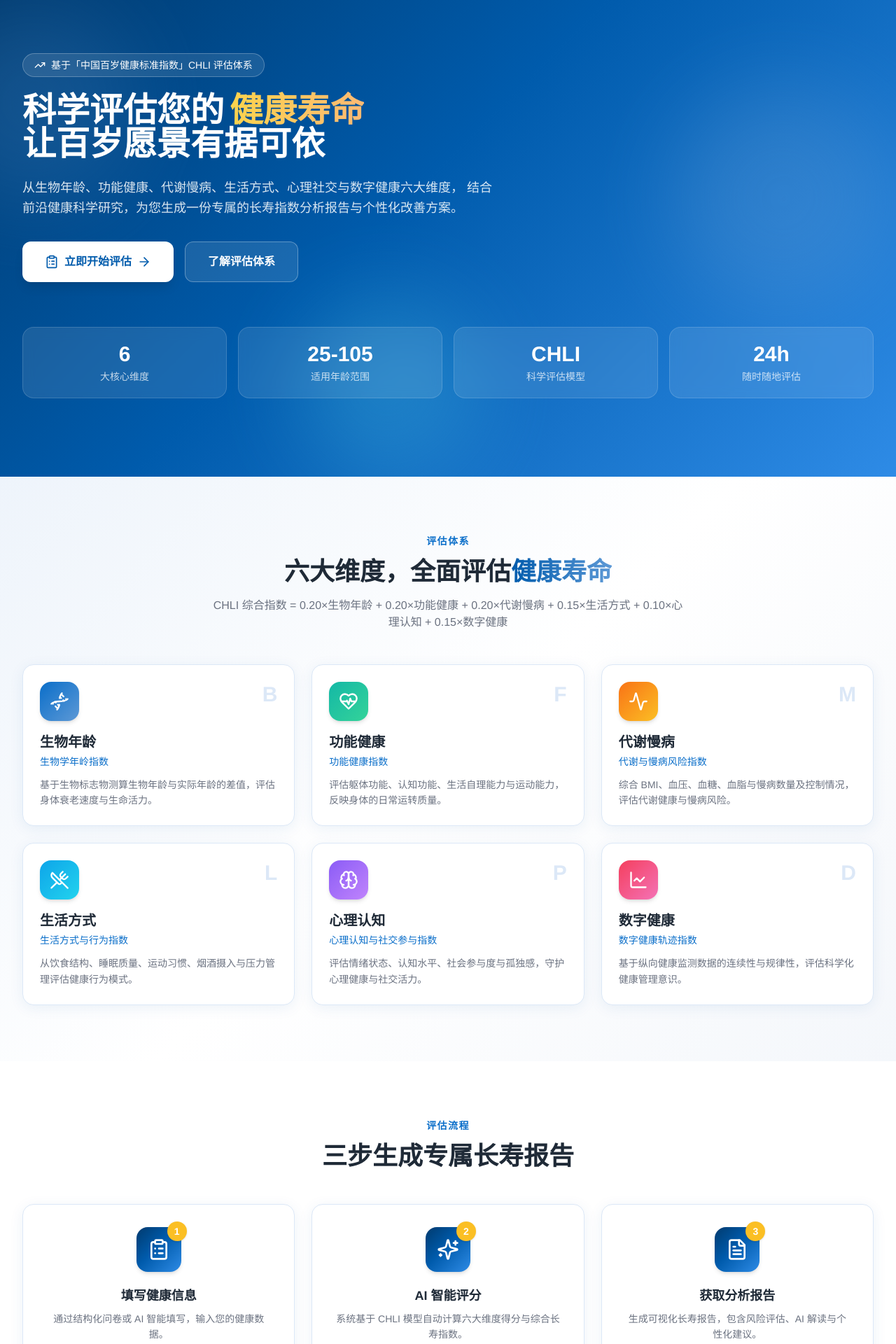
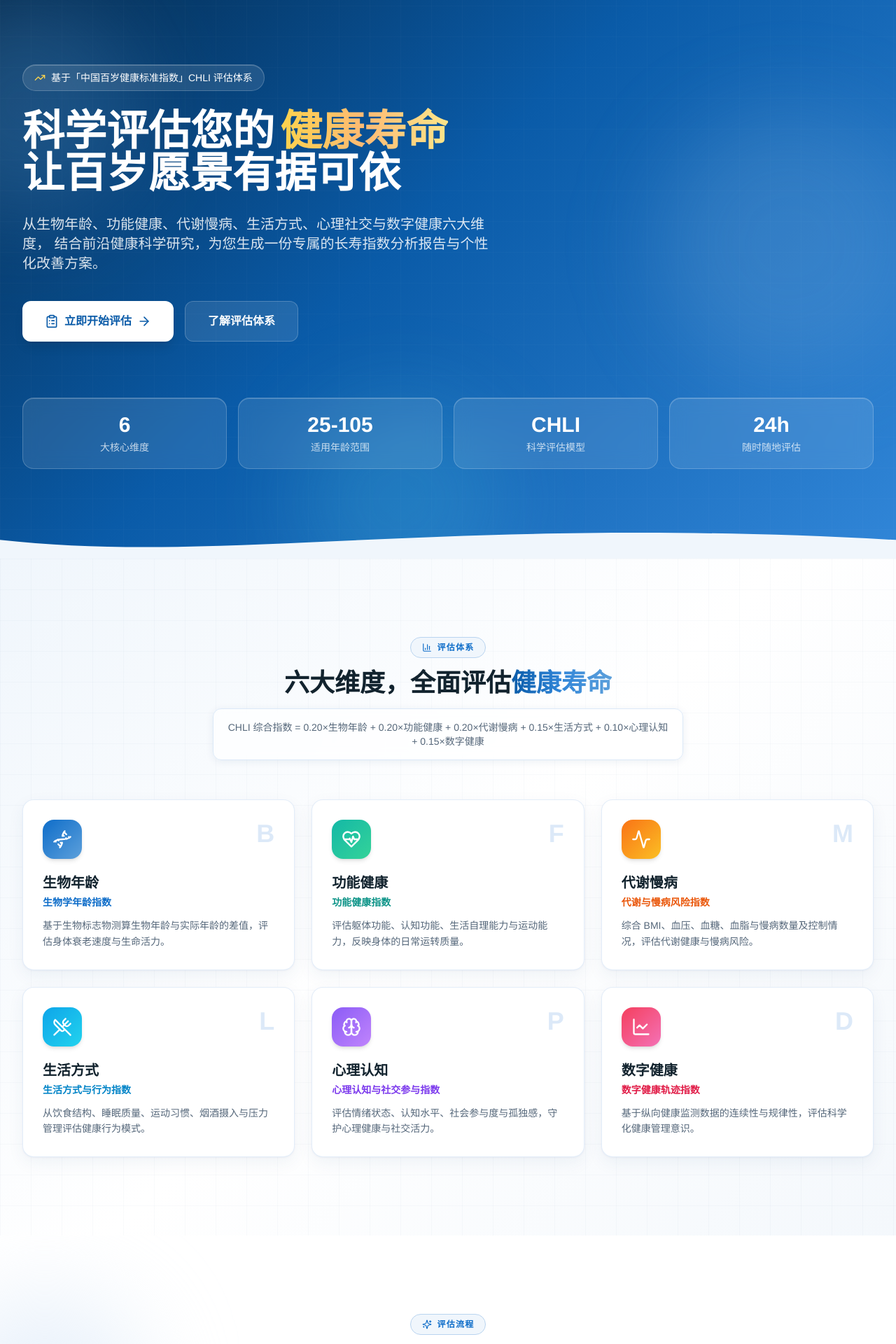
Before and after one commit to Greatkai/chi-longevity, a Next.js app: page / in a window 1280 px wide. Shown: the part 100-2020 px from the top of the page at 70% size. Built offline with nearby package versions, Linux system fonts and the light colour scheme; no server answers.

Commit message:
style: 全面优化界面视觉，升级设计系统与首页/问卷/报告/管理后台

```diff
--- a/app/globals.css
+++ b/app/globals.css
@@ -3,8 +3,8 @@
 @tailwind utilities;
 
 :root {
-  --brand: #005bac;
-  --brand-light: #2e8be6;
+  --brand: #0A5BA8;
+  --brand-light: #3186D8;
 }
 
 html {
@@ -14,22 +14,29 @@ html {
 body {
   @apply bg-white text-ink-900 antialiased;
   font-family: "PingFang SC", "Noto Sans SC", "Helvetica Neue", "Microsoft YaHei", sans-serif;
+  font-feature-settings: "cv02", "cv03", "cv04";
 }
 
 /* 自定义滚动条 */
 ::-webkit-scrollbar {
-  width: 8px;
-  height: 8px;
+  width: 9px;
+  height: 9px;
 }
 ::-webkit-scrollbar-track {
-  background: #f4f7fb;
+  background: #f1f5fa;
 }
 ::-webkit-scrollbar-thumb {
-  background: #b9d1ee;
-  border-radius: 4px;
+  background: #c3d5ec;
+  border-radius: 5px;
 }
 ::-webkit-scrollbar-thumb:hover {
-  background: #8fb7e3;
+  background: #9ab9dd;
+}
+
+/* 选中文字颜色 */
+::selection {
+  background: rgba(49, 134, 216, 0.25);
+  color: #0A5BA8;
 }
 
 /* 通用工具类 */
@@ -37,27 +44,80 @@ body {
   @apply mx-auto w-full max-w-7xl px-4 sm:px-6 lg:px-8;
 }
 
+/* 卡片 */
 .card {
-  @apply rounded-2xl border border-brand-100 bg-white shadow-card transition-all duration-300;
+  @apply rounded-2xl border border-brand-100/80 bg-white shadow-card transition-all duration-300;
 }
 
 .card-hover {
   @apply hover:-translate-y-1 hover:shadow-card-hover;
 }
 
+/* 顶部渐变描边卡片（精致感） */
+.card-accent {
+  position: relative;
+  overflow: hidden;
+}
+.card-accent::before {
+  content: "";
+  position: absolute;
+  top: 0;
+  left: 0;
+  right: 0;
+  height: 3px;
+  background: linear-gradient(90deg, #0A5BA8, #3186D8, #5DA0DB);
+  opacity: 0;
+  transition: opacity 0.3s ease;
+}
+.card-accent:hover::before {
+  opacity: 1;
+}
+
 .text-gradient {
-  @apply bg-gradient-to-r from-brand-700 to-brand-400 bg-clip-text text-transparent;
+  @apply bg-gradient-to-r from-brand-700 via-brand-500 to-brand-400 bg-clip-text text-transparent;
 }
 
 /* 输入框 */
 .input-base {
-  @apply w-full rounded-xl border border-brand-100 bg-white px-4 py-3 text-ink-900 shadow-sm outline-none transition-all duration-200 focus:border-brand-500 focus:ring-2 focus:ring-brand-200;
+  @apply w-full rounded-xl border border-brand-100 bg-white px-4 py-3 text-ink-900 shadow-sm outline-none transition-all duration-200 placeholder:text-ink-400 focus:border-brand-500 focus:ring-2 focus:ring-brand-200;
 }
 
+/* 主按钮 */
 .btn-primary {
   @apply inline-flex items-center justify-center gap-2 rounded-xl bg-brand-gradient px-6 py-3 font-semibold text-white shadow-md transition-all duration-300 hover:shadow-glow hover:opacity-95 active:scale-95;
 }
 
 .btn-secondary {
-  @apply inline-flex items-center justify-center gap-2 rounded-xl border border-brand-300 bg-white px-6 py-3 font-semibold text-brand-700 transition-all duration-300 hover:bg-brand-50 active:scale-95;
+  @apply inline-flex items-center justify-center gap-2 rounded-xl border border-brand-200 bg-white px-6 py-3 font-semibold text-brand-700 transition-all duration-300 hover:border-brand-300 hover:bg-brand-50 active:scale-95;
 }
+
+/* 玻璃拟态 */
+.glass {
+  @apply border border-white/20 bg-white/10 backdrop-blur-md;
+}
+
+/* 网格纹理背景 */
+.bg-grid {
+  background-image:
+    linear-gradient(rgba(255, 255, 255, 0.05) 1px, transparent 1px),
+    linear-gradient(90deg, rgba(255, 255, 255, 0.05) 1px, transparent 1px);
+  background-size: 44px 44px;
+}
+
+/* 浅色网格纹理（白底区块用） */
+.bg-grid-light {
+  background-image:
+    linear-gradient(rgba(6, 61, 112, 0.04) 1px, transparent 1px),
+    linear-gradient(90deg, rgba(6, 61, 112, 0.04) 1px, transparent 1px);
+  background-size: 44px 44px;
+}
+
+/* 区块角标 */
+.section-tag {
+  @apply inline-flex items-center gap-2 rounded-full border border-brand-200 bg-brand-50 px-4 py-1.5 text-xs font-semibold uppercase tracking-widest text-brand-600;
+}
+
+/* 光晕装饰 */
+.glow-ring {
+  @apply absolute rounded-full blur-3xl;
+}
--- a/app/page.tsx
+++ b/app/page.tsx
@@ -12,6 +12,8 @@ import {
   ClipboardList,
   FileText,
   TrendingUp,
+  CheckCircle2,
+  BarChart3,
 } from "lucide-react";
 
 const dimensions = [
@@ -19,9 +21,11 @@ const dimensions = [
     icon: Dna,
     key: "B",
     title: "生物年龄",
-    name: "生物学年岭指数",
+    name: "生物学年龄指数",
     desc: "基于生物标志物测算生物年龄与实际年龄的差值，评估身体衰老速度与生命活力。",
     color: "from-brand-600 to-brand-400",
+    bg: "bg-brand-50",
+    iconColor: "text-brand-600",
   },
   {
     icon: HeartPulse,
@@ -30,6 +34,8 @@ const dimensions = [
     name: "功能健康指数",
     desc: "评估躯体功能、认知功能、生活自理能力与运动能力，反映身体的日常运转质量。",
     color: "from-teal-500 to-emerald-400",
+    bg: "bg-teal-50",
+    iconColor: "text-teal-600",
   },
   {
     icon: Activity,
@@ -38,6 +44,8 @@ const dimensions = [
     name: "代谢与慢病风险指数",
     desc: "综合 BMI、血压、血糖、血脂与慢病数量及控制情况，评估代谢健康与慢病风险。",
     color: "from-orange-500 to-amber-400",
+    bg: "bg-orange-50",
+    iconColor: "text-orange-600",
   },
   {
     icon: UtensilsCrossed,
@@ -46,6 +54,8 @@ const dimensions = [
     name: "生活方式与行为指数",
     desc: "从饮食结构、睡眠质量、运动习惯、烟酒摄入与压力管理评估健康行为模式。",
     color: "from-sky-500 to-cyan-400",
+    bg: "bg-sky-50",
+    iconColor: "text-sky-600",
   },
   {
     icon: Brain,
@@ -54,6 +64,8 @@ const dimensions = [
     name: "心理认知与社交参与指数",
     desc: "评估情绪状态、认知水平、社会参与度与孤独感，守护心理健康与社交活力。",
     color: "from-violet-500 to-purple-400",
+    bg: "bg-violet-50",
+    iconColor: "text-violet-600",
   },
   {
     icon: LineChart,
@@ -62,6 +74,8 @@ const dimensions = [
     name: "数字健康轨迹指数",
     desc: "基于纵向健康监测数据的连续性与规律性，评估科学化健康管理意识。",
     color: "from-rose-500 to-pink-400",
+    bg: "bg-rose-50",
+    iconColor: "text-rose-600",
   },
 ];
 
@@ -83,64 +97,72 @@ const steps = [
   },
 ];
 
+const stats = [
+  { num: "6", label: "大核心维度" },
+  { num: "25-105", label: "适用年龄范围" },
+  { num: "CHLI", label: "科学评估模型" },
+  { num: "24h", label: "随时随地评估" },
+];
+
 export default function HomePage() {
   return (
     <div className="pt-16">
-      {/* 首屏 Banner */}
+      {/* ===================== 首屏 Banner ===================== */}
       <section className="relative overflow-hidden bg-brand-gradient">
-        <div className="pointer-events-none absolute inset-0 opacity-20">
-          <div className="absolute -left-24 top-10 h-72 w-72 rounded-full bg-brand-400 blur-3xl" />
-          <div className="absolute right-0 top-40 h-80 w-80 rounded-full bg-brand-300 blur-3xl" />
-          <div className="absolute bottom-0 left-1/3 h-64 w-64 rounded-full bg-cyan-300 blur-3xl" />
+        {/* 网格纹理 */}
+        <div className="bg-grid pointer-events-none absolute inset-0 opacity-40" />
+        {/* 光晕装饰 */}
+        <div className="pointer-events-none absolute inset-0">
+          <div className="glow-ring -left-32 top-10 h-80 w-80 bg-brand-400/25 animate-float-slow" />
+          <div className="glow-ring right-[-40px] top-48 h-96 w-96 bg-brand-300/20 animate-float" />
+          <div className="glow-ring bottom-[-60px] left-1/3 h-72 w-72 bg-cyan-300/15" />
         </div>
+        {/* 顶部细微高光线 */}
+        <div className="absolute inset-x-0 top-0 h-px bg-gradient-to-r from-transparent via-white/40 to-transparent" />
 
-        <div className="container-page relative py-20 md:py-28">
+        <div className="container-page relative py-24 md:py-32">
           <div className="max-w-3xl animate-fade-up">
-            <div className="inline-flex items-center gap-2 rounded-full border border-white/25 bg-white/10 px-4 py-1.5 text-sm font-medium text-white backdrop-blur">
-              <TrendingUp className="h-4 w-4" />
+            <div className="glass inline-flex items-center gap-2 rounded-full px-4 py-2 text-sm font-medium text-white shadow-inner-glow">
+              <TrendingUp className="h-4 w-4 text-amber-300" />
               基于「中国百岁健康标准指数」CHLI 评估体系
             </div>
-            <h1 className="mt-6 text-4xl font-bold leading-tight text-white md:text-5xl">
+            <h1 className="mt-7 text-4xl font-bold leading-[1.15] text-white md:text-6xl">
               科学评估您的
-              <span className="mx-2 bg-gradient-to-r from-amber-300 to-orange-300 bg-clip-text text-transparent">
+              <span className="mx-2 bg-gradient-to-r from-amber-300 via-orange-300 to-amber-200 bg-clip-text text-transparent">
                 健康寿命
               </span>
               <br />
               让百岁愿景有据可依
             </h1>
-            <p className="mt-6 max-w-2xl text-lg leading-relaxed text-white/85">
+            <p className="mt-7 max-w-2xl text-lg leading-relaxed text-white/85 md:text-xl">
               从生物年龄、功能健康、代谢慢病、生活方式、心理社交与数字健康六大维度，
               结合前沿健康科学研究，为您生成一份专属的长寿指数分析报告与个性化改善方案。
             </p>
-            <div className="mt-8 flex flex-col gap-4 sm:flex-row">
+            <div className="mt-10 flex flex-col gap-4 sm:flex-row">
               <Link
                 href="/questionnaire"
-                className="inline-flex items-center justify-center gap-2 rounded-xl bg-white px-8 py-4 text-base font-semibold text-brand-700 shadow-lg transition-all hover:shadow-2xl hover:-translate-y-0.5 active:scale-95"
+                className="group inline-flex items-center justify-center gap-2 rounded-xl bg-white px-8 py-4 text-base font-semibold text-brand-700 shadow-lg transition-all duration-300 hover:-translate-y-0.5 hover:shadow-2xl active:scale-95"
               >
                 <ClipboardList className="h-5 w-5" />
                 立即开始评估
-                <ArrowRight className="h-5 w-5" />
+                <ArrowRight className="h-5 w-5 transition-transform duration-300 group-hover:translate-x-1" />
               </Link>
               <a
                 href="#dimensions"
-                className="inline-flex items-center justify-center gap-2 rounded-xl border border-white/30 bg-white/10 px-8 py-4 text-base font-semibold text-white backdrop-blur transition-all hover:bg-white/20"
+                className="glass inline-flex items-center justify-center gap-2 rounded-xl px-8 py-4 text-base font-semibold text-white transition-all duration-300 hover:bg-white/20"
               >
                 了解评估体系
               </a>
             </div>
           </div>
 
-          <div className="mt-12 grid grid-cols-2 gap-4 sm:grid-cols-4 md:mt-16">
-            {[
-              { num: "6", label: "大核心维度" },
-              { num: "25-105", label: "适用年龄范围" },
-              { num: "CHLI", label: "科学评估模型" },
-              { num: "24h", label: "随时随地评估" },
-            ].map((stat, i) => (
+          {/* 统计卡片 */}
+          <div className="mt-16 grid grid-cols-2 gap-4 sm:grid-cols-4 md:mt-20">
+            {stats.map((stat, i) => (
               <div
                 key={stat.label}
-                className="rounded-2xl border border-white/15 bg-white/10 p-5 text-center backdrop-blur transition-all hover:bg-white/15"
-                style={{ animationDelay: `${i * 0.1}s` }}
+                className="glass animate-fade-up rounded-2xl p-5 text-center shadow-inner-glow transition-all duration-300 hover:bg-white/20 hover:shadow-lg"
+                style={{ animationDelay: `${0.3 + i * 0.1}s` }}
               >
                 <div className="text-2xl font-bold text-white md:text-3xl">
                   {stat.num}
@@ -152,44 +174,65 @@ export default function HomePage() {
             ))}
           </div>
         </div>
+
+        {/* 底部过渡波浪 */}
+        <div className="absolute bottom-0 left-0 right-0">
+          <svg
+            viewBox="0 0 1440 90"
+            fill="none"
+            xmlns="http://www.w3.org/2000/svg"
+            className="block w-full"
+            preserveAspectRatio="none"
+          >
+            <path
+              d="M0 60 C 360 100, 720 20, 1440 60 L1440 90 L0 90 Z"
+              fill="#F0F6FC"
+            />
+          </svg>
+        </div>
       </section>
 
-      {/* 六大维度 */}
-      <section id="dimensions" className="bg-brand-soft py-20">
-        <div className="container-page">
+      {/* ===================== 六大维度 ===================== */}
+      <section id="dimensions" className="relative bg-brand-soft py-20 md:py-28">
+        {/* 点阵背景 */}
+        <div className="bg-grid-light pointer-events-none absolute inset-0 opacity-60" />
+        <div className="container-page relative">
           <div className="mx-auto max-w-2xl text-center">
-            <span className="text-sm font-semibold uppercase tracking-widest text-brand-600">
+            <span className="section-tag">
+              <BarChart3 className="h-3.5 w-3.5" />
               评估体系
             </span>
-            <h2 className="mt-3 text-3xl font-bold text-ink-900 md:text-4xl">
+            <h2 className="mt-4 text-3xl font-bold text-ink-900 md:text-4xl">
               六大维度，全面评估
               <span className="text-gradient">健康寿命</span>
             </h2>
-            <p className="mt-4 text-ink-600">
+            <p className="mt-4 rounded-xl border border-brand-100 bg-white/70 p-4 text-sm text-ink-600 shadow-soft backdrop-blur">
               CHLI 综合指数 = 0.20×生物年龄 + 0.20×功能健康 + 0.20×代谢慢病
               + 0.15×生活方式 + 0.10×心理认知 + 0.15×数字健康
             </p>
           </div>
 
-          <div className="mt-12 grid gap-6 sm:grid-cols-2 lg:grid-cols-3">
-            {dimensions.map((dim) => (
+          <div className="mt-14 grid gap-6 sm:grid-cols-2 lg:grid-cols-3">
+            {dimensions.map((dim, i) => (
               <div
                 key={dim.key}
-                className="card card-hover group p-6"
-                style={{ animationDelay: "0s" }}
+                className="card card-accent card-hover group animate-fade-up p-7"
+                style={{ animationDelay: `${i * 0.08}s` }}
               >
                 <div className="flex items-start justify-between">
                   <div
-                    className={`flex h-14 w-14 items-center justify-center rounded-2xl bg-gradient-to-br ${dim.color} text-white shadow-md`}
+                    className={`flex h-14 w-14 items-center justify-center rounded-2xl bg-gradient-to-br ${dim.color} text-white shadow-md transition-transform duration-300 group-hover:scale-110 group-hover:rotate-3`}
                   >
                     <dim.icon className="h-7 w-7" />
                   </div>
-                  <span className="text-3xl font-black text-brand-100 transition-colors group-hover:text-brand-200">
+                  <span className="text-4xl font-black text-brand-100 transition-colors duration-300 group-hover:text-brand-200">
                     {dim.key}
                   </span>
                 </div>
-                <h3 className="mt-4 text-xl font-bold text-ink-900">{dim.title}</h3>
-                <p className="mt-1 text-sm font-medium text-brand-600">{dim.name}</p>
+                <h3 className="mt-5 text-xl font-bold text-ink-900">{dim.title}</h3>
+                <p className={`mt-1 text-sm font-semibold ${dim.iconColor}`}>
+                  {dim.name}
+                </p>
                 <p className="mt-3 text-sm leading-relaxed text-ink-600">
                   {dim.desc}
                 </p>
@@ -199,31 +242,42 @@ export default function HomePage() {
         </div>
       </section>
 
-      {/* 评估流程 */}
-      <section className="bg-white py-20">
-        <div className="container-page">
+      {/* ===================== 评估流程 ===================== */}
+      <section className="relative overflow-hidden bg-white py-20 md:py-28">
+        {/* 背景光晕 */}
+        <div className="pointer-events-none absolute inset-0">
+          <div className="glow-ring left-[-80px] top-20 h-72 w-72 bg-brand-100/60" />
+          <div className="glow-ring right-[-80px] bottom-10 h-80 w-80 bg-brand-100/50" />
+        </div>
+
+        <div className="container-page relative">
           <div className="mx-auto max-w-2xl text-center">
-            <span className="text-sm font-semibold uppercase tracking-widest text-brand-600">
+            <span className="section-tag">
+              <Sparkles className="h-3.5 w-3.5" />
               评估流程
             </span>
-            <h2 className="mt-3 text-3xl font-bold text-ink-900 md:text-4xl">
+            <h2 className="mt-4 text-3xl font-bold text-ink-900 md:text-4xl">
               三步生成专属长寿报告
             </h2>
           </div>
 
-          <div className="mt-12 grid gap-6 md:grid-cols-3">
+          <div className="relative mt-14">
+            {/* 连接虚线（仅大屏显示） */}
+            <div className="absolute left-0 right-0 top-10 hidden h-0.5 bg-gradient-to-r from-transparent via-brand-200 to-transparent md:block" />
+
+            <div className="relative grid gap-8 md:grid-cols-3">
               {steps.map((step, i) => (
                 <div key={step.title} className="relative">
                   <div className="card card-hover flex h-full flex-col items-center p-8 text-center">
                     <div className="relative">
-                    <div className="flex h-16 w-16 items-center justify-center rounded-2xl bg-brand-gradient text-white shadow-md">
-                      <step.icon className="h-8 w-8" />
+                      <div className="flex h-20 w-20 items-center justify-center rounded-2xl bg-brand-gradient text-white shadow-lg shadow-brand-500/25">
+                        <step.icon className="h-9 w-9" />
                       </div>
-                    <span className="absolute -right-2 -top-2 flex h-7 w-7 items-center justify-center rounded-full bg-amber-400 text-sm font-bold text-white shadow">
+                      <span className="absolute -right-2 -top-2 flex h-8 w-8 items-center justify-center rounded-full bg-amber-400 text-sm font-bold text-white shadow-md ring-4 ring-white">
                         {i + 1}
                       </span>
                     </div>
-                  <h3 className="mt-5 text-lg font-bold text-ink-900">{step.title}</h3>
+                    <h3 className="mt-6 text-lg font-bold text-ink-900">{step.title}</h3>
                     <p className="mt-2 text-sm leading-relaxed text-ink-600">
                       {step.desc}
                     </p>
@@ -231,22 +285,41 @@ export default function HomePage() {
                 </div>
               ))}
             </div>
+          </div>
 
-          <div className="mt-14 text-center">
+          <div className="mt-16 text-center">
             <Link
               href="/questionnaire"
-              className="btn-primary inline-flex text-lg"
+              className="btn-primary group inline-flex text-lg shadow-lg"
             >
               开始我的长寿评估
-              <ArrowRight className="h-5 w-5" />
+              <ArrowRight className="h-5 w-5 transition-transform duration-300 group-hover:translate-x-1" />
             </Link>
-            <p className="mt-4 flex items-center justify-center gap-2 text-sm text-ink-400">
+            <p className="mt-5 flex items-center justify-center gap-2 text-sm text-ink-400">
               <ShieldCheck className="h-4 w-4 text-brand-500" />
               您的健康数据将加密存储，仅您本人可见
             </p>
           </div>
         </div>
       </section>
+
+      {/* ===================== 信任背书 ===================== */}
+      <section className="border-t border-brand-100 bg-brand-50/50 py-14">
+        <div className="container-page">
+          <div className="flex flex-col items-center justify-center gap-6 md:flex-row md:gap-12">
+            {[
+              "基于前沿健康科学研究",
+              "六大维度全面评估",
+              "AI 智能个性化建议",
+            ].map((item) => (
+              <div key={item} className="flex items-center gap-2.5 text-ink-700">
+                <CheckCircle2 className="h-5 w-5 text-brand-500" />
+                <span className="text-sm font-medium md:text-base">{item}</span>
+              </div>
+            ))}
+          </div>
+        </div>
+      </section>
     </div>
   );
 }
--- a/tailwind.config.ts
+++ b/tailwind.config.ts
@@ -10,21 +10,23 @@ const config: Config = {
     extend: {
       colors: {
         brand: {
-          50: "#EEF4FB",
-          100: "#DCE8F7",
-          200: "#B9D1EE",
-          300: "#8FB7E3",
-          400: "#5D99D6",
-          500: "#2E8BE6",
-          600: "#0A6EC9",
-          700: "#005BAC",
-          800: "#004A8C",
-          900: "#003A6E",
+          50: "#F0F6FC",
+          100: "#DCE9F8",
+          200: "#B9D4F0",
+          300: "#8FBCE6",
+          400: "#5DA0DB",
+          500: "#3186D8",
+          600: "#0E6DC9",
+          700: "#0A5BA8",
+          800: "#084B8A",
+          900: "#063D70",
+          950: "#042A4D",
         },
         ink: {
-          900: "#1F2A37",
-          600: "#6B7280",
-          400: "#9CA3AF",
+          900: "#12232E",
+          800: "#2B3A48",
+          600: "#55677A",
+          400: "#8494A6",
         },
       },
       fontFamily: {
@@ -37,34 +39,59 @@ const config: Config = {
         ],
       },
       boxShadow: {
-        card: "0 4px 20px rgba(0, 91, 172, 0.08)",
-        "card-hover": "0 12px 32px rgba(0, 91, 172, 0.16)",
-        glow: "0 0 40px rgba(46, 139, 230, 0.35)",
+        card: "0 1px 3px rgba(6, 61, 112, 0.05), 0 8px 24px rgba(6, 61, 112, 0.06)",
+        "card-hover":
+          "0 4px 8px rgba(6, 61, 112, 0.08), 0 20px 40px rgba(6, 61, 112, 0.12)",
+        soft: "0 2px 12px rgba(6, 61, 112, 0.08)",
+        glow: "0 0 50px rgba(49, 134, 216, 0.35)",
+        "inner-glow": "inset 0 1px 0 rgba(255,255,255,0.2)",
       },
       backgroundImage: {
         "brand-gradient":
-          "linear-gradient(135deg, #003A6E 0%, #005BAC 45%, #2E8BE6 100%)",
+          "linear-gradient(135deg, #042A4D 0%, #0A5BA8 45%, #3186D8 100%)",
         "brand-soft":
-          "linear-gradient(135deg, #EEF4FB 0%, #FFFFFF 50%, #F4F7FB 100%)",
+          "linear-gradient(135deg, #F0F6FC 0%, #FFFFFF 50%, #F4F8FC 100%)",
+        "hero-mesh":
+          "radial-gradient(at 20% 30%, rgba(93, 160, 219, 0.18) 0px, transparent 50%), radial-gradient(at 80% 20%, rgba(49, 134, 216, 0.14) 0px, transparent 50%), radial-gradient(at 60% 80%, rgba(14, 109, 201, 0.12) 0px, transparent 50%)",
+        "dot-grid":
+          "radial-gradient(circle, rgba(6, 61, 112, 0.08) 1px, transparent 1px)",
+      },
+      backgroundSize: {
+        "dot-grid": "24px 24px",
       },
       keyframes: {
         "fade-up": {
-          "0%": { opacity: "0", transform: "translateY(20px)" },
+          "0%": { opacity: "0", transform: "translateY(24px)" },
           "100%": { opacity: "1", transform: "translateY(0)" },
         },
         "fade-in": {
           "0%": { opacity: "0" },
           "100%": { opacity: "1" },
         },
-        "float": {
+        float: {
           "0%, 100%": { transform: "translateY(0)" },
-          "50%": { transform: "translateY(-10px)" },
+          "50%": { transform: "translateY(-12px)" },
+        },
+        "float-slow": {
+          "0%, 100%": { transform: "translateY(0) rotate(0deg)" },
+          "50%": { transform: "translateY(-18px) rotate(2deg)" },
+        },
+        shimmer: {
+          "0%": { backgroundPosition: "-200% 0" },
+          "100%": { backgroundPosition: "200% 0" },
+        },
+        "pulse-soft": {
+          "0%, 100%": { opacity: "1" },
+          "50%": { opacity: "0.7" },
         },
       },
       animation: {
-        "fade-up": "fade-up 0.6s ease-out both",
-        "fade-in": "fade-in 0.5s ease-out both",
+        "fade-up": "fade-up 0.7s cubic-bezier(0.22, 1, 0.36, 1) both",
+        "fade-in": "fade-in 0.6s ease-out both",
         float: "float 6s ease-in-out infinite",
+        "float-slow": "float-slow 9s ease-in-out infinite",
+        shimmer: "shimmer 2.5s linear infinite",
+        "pulse-soft": "pulse-soft 3s ease-in-out infinite",
       },
     },
   },
```
Also changed, not shown: app/admin/page.tsx (+5 -5 lines), app/history/page.tsx (+10 -5 lines), app/login/page.tsx (+9 -4 lines), app/questionnaire/page.tsx (+28 -25 lines), app/report/page.tsx (+57 -26 lines). Lines whose indentation alone changed are shown as unchanged.
